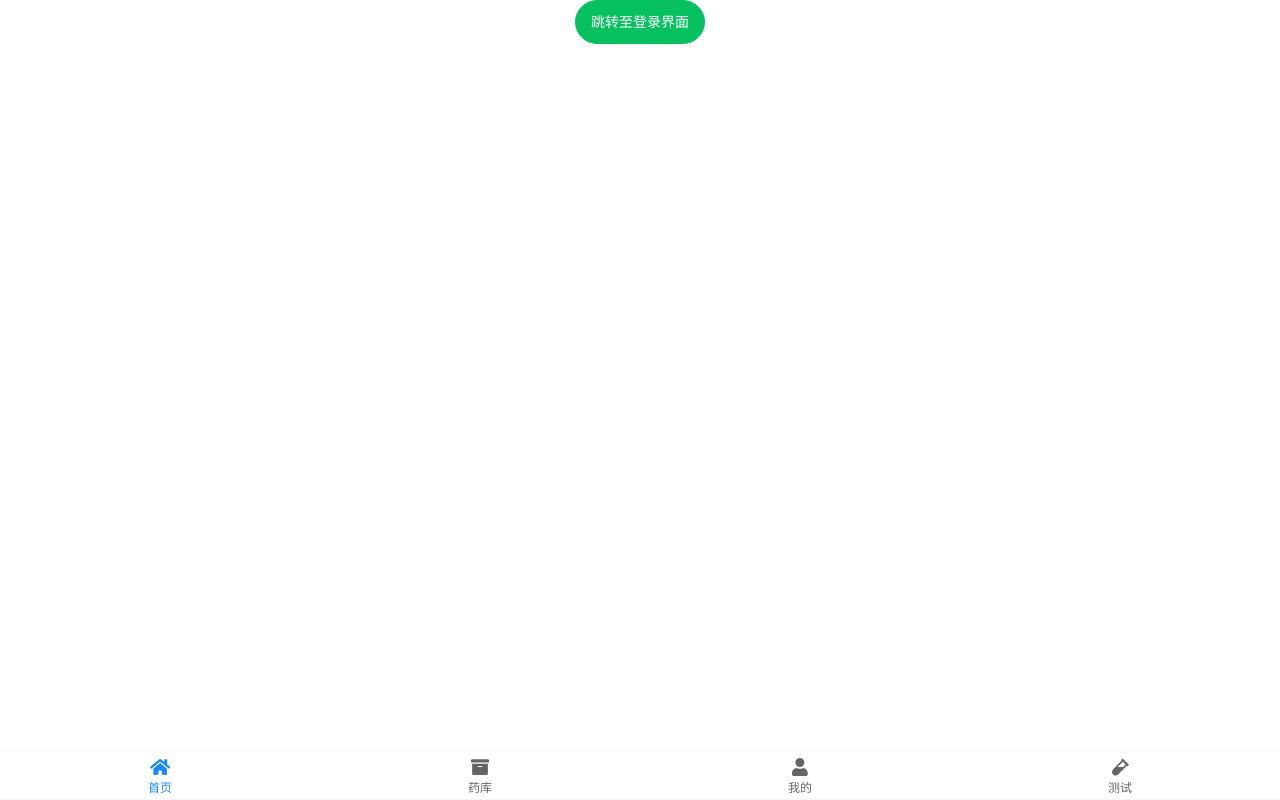
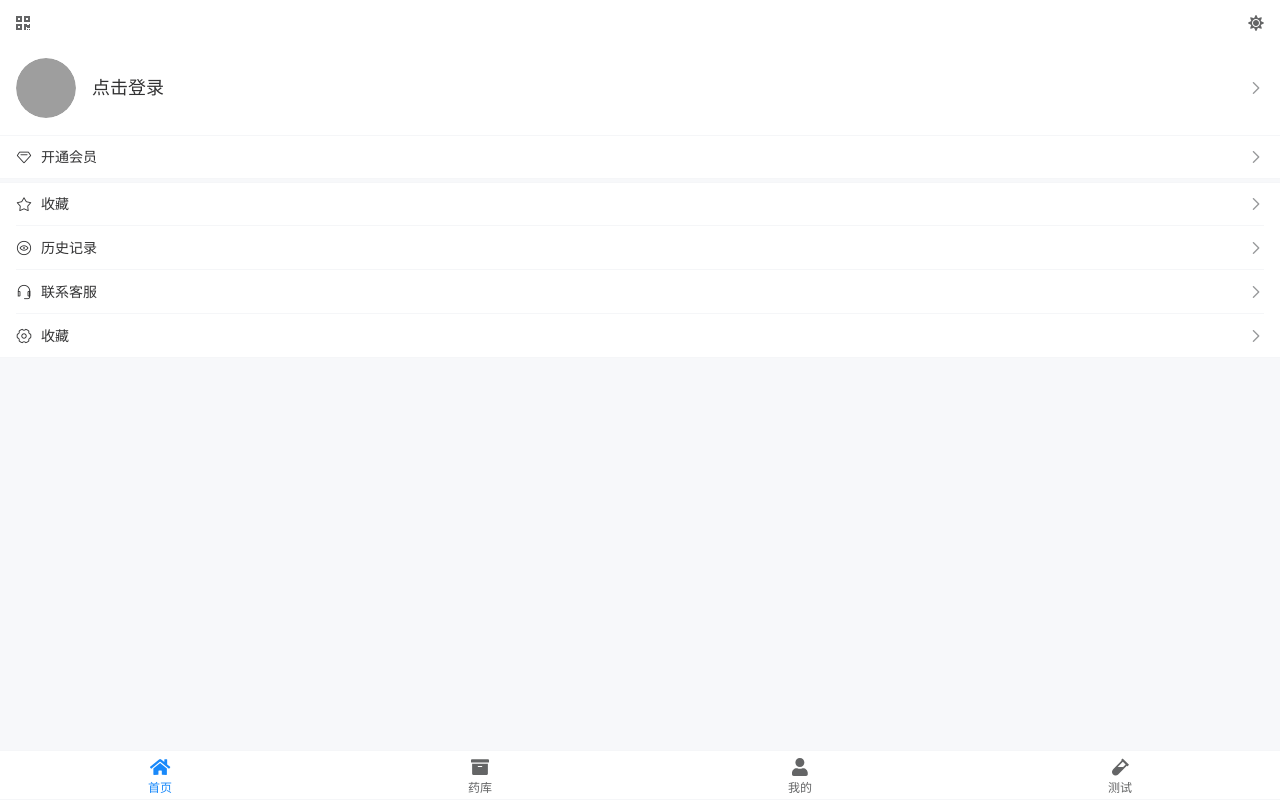
Before and after one commit to dparticle/tcm, a Vue app: page /user in a window 1280 px wide. Built offline with nearby package versions, Linux system fonts and the light colour scheme; grey boxes are pictures that could not be loaded.

Commit message:
feat: 更换背景色 & 我的页面

```diff
--- a/src/App.vue
+++ b/src/App.vue
@@ -16,7 +16,11 @@ export default {
     BottomBar,
   },
   mounted() {
-    console.log("App: mounted");
+    /**
+     * TODO token 过期只做在没有活跃的时候，如果用户在活跃，过期前一段时间（全局定时器）自动更新 token，
+     * token 可以在前端解析过期时间，base64
+     */
+    console.log("App Router: mounted");
     if (this.$store.state.token) {
       this.$store.dispatch("me", this.$api);
     }
@@ -25,6 +29,10 @@ export default {
 </script>
 
 <style>
+body {
+  background-color: #f7f8fa;
+}
+
 #app {
   font-family: Microsoft YaHei, Avenir, Helvetica, Arial, sans-serif;
   -webkit-font-smoothing: antialiased;
--- /dev/null
+++ b/src/components/UserInfoCellGroup.vue
@@ -0,0 +1,66 @@
+<!-- 显示用户信息的单元格 -->
+<template>
+  <van-cell-group :border="false" class="user-info">
+    <van-cell
+      v-if="$store.state.token"
+      center
+      size="large"
+      :title="$store.state.user.username"
+      :label="'手机号：' + $store.state.user.phone"
+      is-link
+      to="/user/info"
+    >
+      <template #icon>
+        <van-image
+          class="avatar"
+          round
+          width="60"
+          height="60"
+          :src="$store.state.user.avatar_url"
+        />
+      </template>
+    </van-cell>
+    <van-cell
+      v-else
+      center
+      size="large"
+      title="点击登录"
+      is-link
+      to="/user/login"
+    >
+      <template #icon>
+        <van-image
+          class="avatar"
+          round
+          width="60"
+          height="60"
+          src="https://img01.yzcdn.cn/vant/leaf.jpg"
+        />
+      </template>
+    </van-cell>
+  </van-cell-group>
+</template>
+
+<script>
+export default {
+  name: "UserInfoCellGroup",
+};
+</script>
+
+<style scoped>
+.user-info {
+  padding-bottom: 5px;
+}
+
+/* 单元格默认居中显示、调整 title 字大小 */
+.van-cell__title {
+  /* 和头像与左边距相同 */
+  margin-left: 16px;
+  text-align: left;
+  font-size: 18px;
+}
+
+.van-cell__label {
+  font-size: 13px;
+}
+</style>
--- /dev/null
+++ b/src/components/UserNav.vue
@@ -0,0 +1,62 @@
+<template>
+  <van-nav-bar
+    :border="false"
+    @click-left="onLeftClick"
+    @click-right="onRightClick"
+  >
+    <template #left>
+      <font-awesome-icon class="van-nav-bar-icon" :icon="['fas', 'qrcode']" />
+    </template>
+    <template #right>
+      <font-awesome-icon
+        v-if="$store.state.darkMode"
+        class="van-nav-bar-icon"
+        :icon="['fas', 'moon']"
+      />
+      <font-awesome-icon
+        v-else
+        class="van-nav-bar-icon"
+        :icon="['fas', 'sun']"
+      />
+    </template>
+  </van-nav-bar>
+</template>
+
+<script>
+import { library } from "@fortawesome/fontawesome-svg-core";
+import { faSun, faMoon, faQrcode } from "@fortawesome/free-solid-svg-icons";
+import { FontAwesomeIcon } from "@fortawesome/vue-fontawesome";
+
+library.add([faSun, faMoon, faQrcode]);
+
+export default {
+  name: "UserNav",
+  methods: {
+    onLeftClick: function () {
+      console.log("我的页面左侧图标点击");
+      //TODO 扫描二维码
+      console.log("扫描二维码");
+    },
+    onRightClick: function () {
+      console.log("我的页面右侧图标点击");
+      if (this.$store.state) {
+        console.log("关闭暗黑模式");
+      } else {
+        console.log("开启暗黑模式");
+      }
+      this.$store.commit("REVERSE_DARKMODE");
+    },
+  },
+  components: {
+    FontAwesomeIcon,
+  },
+};
+</script>
+
+<style scoped>
+/* 直接修改 right、left 无法生效，只能额外加 calss */
+.van-nav-bar-icon {
+  color: #646566;
+  font-size: 16px;
+}
+</style>
--- /dev/null
+++ b/src/components/UserOptionsCellGroups.vue
@@ -0,0 +1,36 @@
+<template>
+  <div>
+    <!--TODO props 传入生成 cell-group，group 分组 -->
+    <van-cell-group>
+      <van-cell title="开通会员" icon="diamond-o" size="" is-link></van-cell>
+    </van-cell-group>
+    <van-cell-group>
+      <van-cell title="收藏" icon="star-o" size="" is-link></van-cell>
+      <van-cell
+        title="历史记录"
+        icon="browsing-history-o"
+        size=""
+        is-link
+      ></van-cell>
+      <van-cell title="联系客服" icon="service-o" size="" is-link></van-cell>
+      <van-cell title="收藏" icon="setting-o" size="" is-link></van-cell>
+    </van-cell-group>
+  </div>
+</template>
+
+<script>
+export default {
+  name: "UserOptionsCellGroups",
+};
+</script>
+
+<style scoped>
+.van-cell-group {
+  margin-bottom: 3px;
+}
+
+.van-cell__title {
+  text-align: left;
+  margin-left: 5px;
+}
+</style>
--- a/src/router/index.js
+++ b/src/router/index.js
@@ -51,6 +51,11 @@ const routes = [
     name: "Register",
     component: () => import("../views/Register.vue"),
   },
+  {
+    path: "/user/info",
+    name: "UserInfo",
+    component: () => import("../views/UserInfo.vue"),
+  },
 ];
 
 const router = new VueRouter({
--- a/src/store/actions.js
+++ b/src/store/actions.js
@@ -11,6 +11,12 @@ export default {
         Toast.fail(response.data.error);
       } else {
         Toast.success("登录成功");
+        // token 解析
+        console.log(
+          JSON.parse(
+            Buffer.from(response.data.split(".")[1], "base64").toString()
+          )
+        );
         // 设置全局状态
         context.commit(mutationsType.SET_TOKEN, {
           token: response.data,
--- a/src/store/mutations-type.js
+++ b/src/store/mutations-type.js
@@ -1,3 +1,4 @@
 export const SET_ROUTER_PATH = "SET_ROUTER_PATH";
 export const SET_TOKEN = "SET_TOKEN";
 export const SET_USER = "SET_USER";
+export const REVERSE_DARKMODE = "REVERSE_DARKMODE";
--- a/src/store/mutations.js
+++ b/src/store/mutations.js
@@ -16,4 +16,9 @@ export default {
     console.log("SET_USER handle, payload: " + payload.user);
     state.user = payload.user;
   },
+  // 暗黑模式开启关闭
+  [mutationsType.REVERSE_DARKMODE](state) {
+    console.log("REVERSE_DARKMODE handle");
+    state.darkMode = !state.darkMode;
+  },
 };
--- a/src/store/state.js
+++ b/src/store/state.js
@@ -2,4 +2,5 @@ export default {
   registerRouterPath: "/register", // 测试 vuex 的一个变量
   token: localStorage.getItem("token") || undefined, // 从客户端存储中初始化
   user: undefined,
+  darkMode: false,
 };
--- a/src/views/User.vue
+++ b/src/views/User.vue
@@ -1,28 +1,22 @@
 <template>
   <div class="user">
-    <!--    User Router-->
-    <van-button v-if="$store.state.token" round type="primary" @click="logout"
-      >退出登录
-    </van-button>
-    <van-button v-else round type="primary" to="/user/login"
-      >跳转至登录界面
-    </van-button>
+    <user-nav />
+    <user-info-cell-group />
+    <user-options-cell-groups />
   </div>
 </template>
 
 <script>
+import UserNav from "../components/UserNav";
+import UserInfoCellGroup from "../components/UserInfoCellGroup";
+import UserOptionsCellGroups from "../components/UserOptionsCellGroups";
+
 export default {
   name: "User",
-  methods: {
-    logout: function () {
-      localStorage.removeItem("token");
-      this.$store.commit("SET_TOKEN", { token: undefined });
-      this.$store.commit("SET_USER", { user: undefined });
-    },
-    toRouter: function (name) {
-      console.log("跳转 push 至 " + name + " 路由");
-      // this.$router.push(name);
-    },
+  components: {
+    UserNav,
+    UserInfoCellGroup,
+    UserOptionsCellGroups,
   },
 };
 </script>
--- /dev/null
+++ b/src/views/UserInfo.vue
@@ -0,0 +1,33 @@
+<template>
+  <div>
+    <BackNav title="个人信息" />
+    <!--TODO 个人信息 cell-group value -->
+    <van-button v-if="$store.state.token" round type="primary" @click="logout"
+      >退出登录
+    </van-button>
+    <van-button v-else round type="primary" to="/user/login"
+      >跳转至登录界面
+    </van-button>
+  </div>
+</template>
+
+<script>
+import BackNav from "../components/BackNav";
+
+export default {
+  name: "UserInfo",
+  //TODO 修改 username，更新后 user 需要更新
+  methods: {
+    logout: function () {
+      localStorage.removeItem("token");
+      this.$store.commit("SET_TOKEN", { token: undefined });
+      this.$store.commit("SET_USER", { user: undefined });
+    },
+  },
+  components: {
+    BackNav,
+  },
+};
+</script>
+
+<style scoped></style>
```
